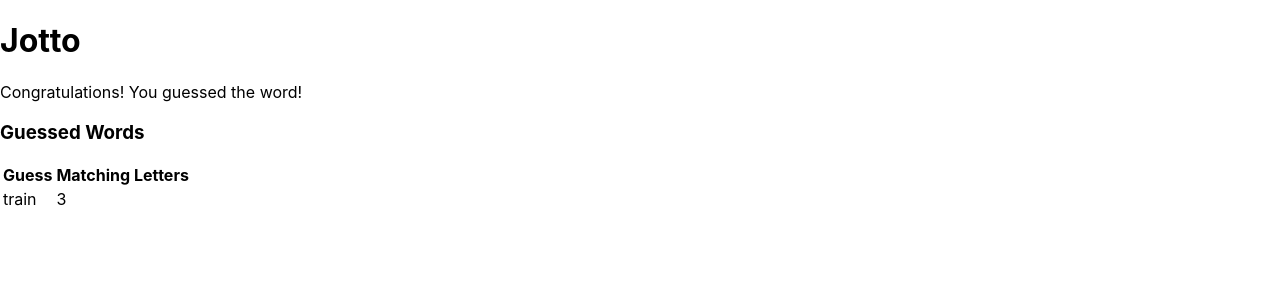
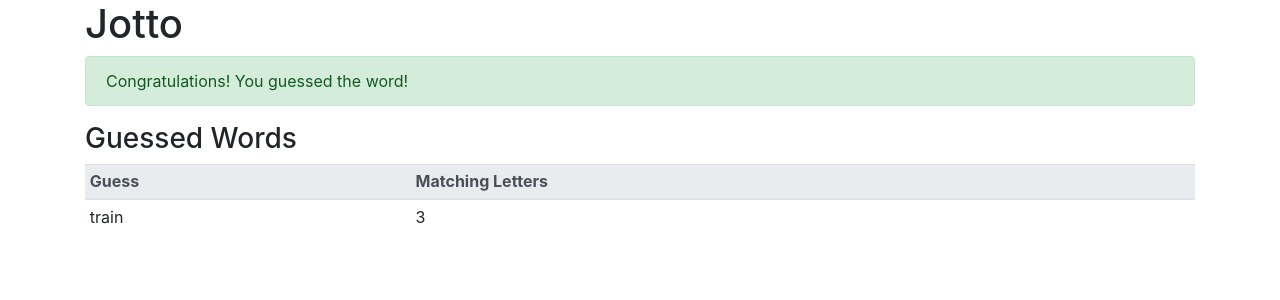
Before and after one commit to Settimov7/react-testing-jotto, a React app: page / in a window 1280 px wide. Shown: the top 300 px of the page. Built offline with nearby package versions, Linux system fonts and the light colour scheme.

Commit message:
add bootstrap styling

```diff
--- a/public/index.html
+++ b/public/index.html
@@ -15,6 +15,7 @@
       user's mobile device or desktop. See https://developers.google.com/web/fundamentals/web-app-manifest/
     -->
     <link rel="manifest" href="%PUBLIC_URL%/manifest.json" />
+    <link rel="stylesheet" href="https://stackpath.bootstrapcdn.com/bootstrap/4.4.1/css/bootstrap.min.css" integrity="sha384-Vkoo8x4CGsO3+Hhxv8T/Q5PaXtkKtu6ug5TOeNV6gBiFeWPGFN9MuhOf23Q9Ifjh" crossorigin="anonymous">
     <!--
       Notice the use of %PUBLIC_URL% in the tags above.
       It will be replaced with the URL of the `public` folder during the build.
--- a/src/App.css
+++ /dev/null
@@ -1,38 +0,0 @@
-.App {
-  text-align: center;
-}
-
-.App-logo {
-  height: 40vmin;
-  pointer-events: none;
-}
-
-@media (prefers-reduced-motion: no-preference) {
-  .App-logo {
-    animation: App-logo-spin infinite 20s linear;
-  }
-}
-
-.App-header {
-  background-color: #282c34;
-  min-height: 100vh;
-  display: flex;
-  flex-direction: column;
-  align-items: center;
-  justify-content: center;
-  font-size: calc(10px + 2vmin);
-  color: white;
-}
-
-.App-link {
-  color: #61dafb;
-}
-
-@keyframes App-logo-spin {
-  from {
-    transform: rotate(0deg);
-  }
-  to {
-    transform: rotate(360deg);
-  }
-}
--- a/src/App.js
+++ b/src/App.js
@@ -3,12 +3,10 @@
 import GuessedWords from './GuessedWords';
 import Congrats from './Congrats';
 
-import './App.css';
-
 class App extends Component {
 	render() {
 		return (
-			<div data-test='component-app'>
+			<div data-test='component-app' className='container'>
         <h1>Jotto</h1>
 
 				<Congrats success={ true }/>
--- a/src/Congrats.js
+++ b/src/Congrats.js
@@ -8,7 +8,7 @@
  * @returns {JSX.Element} - Rendered component (or null if success prop is false)
  */
 const Congrats = ({ success }) => (
-	<div data-test='component-congrats'>
+	<div data-test='component-congrats' className='alert alert-success'>
 		{ success && (
 			<span data-test='congrats-message'>
 				Congratulations! You guessed the word!
--- a/src/GuessedWords.js
+++ b/src/GuessedWords.js
@@ -21,8 +21,8 @@
 			<div data-test='guessed-words'>
 				<h3>Guessed Words</h3>
 
-				<table>
-					<thead>
+				<table className='table table-sm'>
+					<thead className='thead-light'>
 						<tr>
 							<th>Guess</th>
 
```
